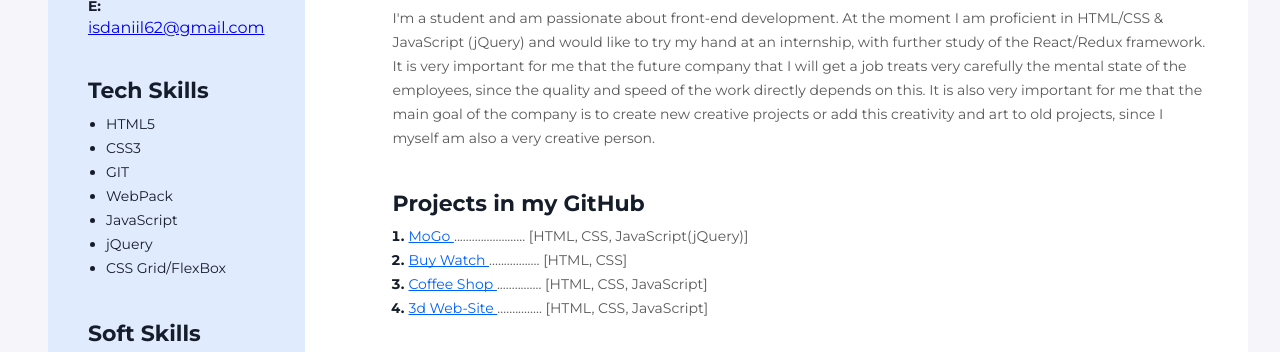
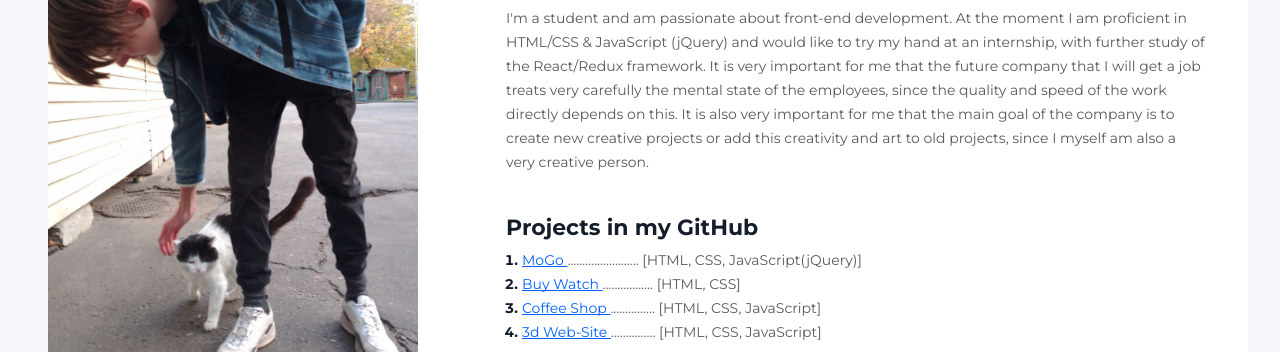
Before and after one commit to AzovUA/My-resume, a plain HTML site: page index.html in a window 1280 px wide. Shown: the part 216-568 px from the top of the page. Drawn offline with Linux system fonts and the light colour scheme; the site is published under a folder, as on GitHub Pages, so addresses that start at the root find nothing.

Commit message:
Update index.html

```diff
--- a/index.html
+++ b/index.html
@@ -123,7 +123,7 @@
         </div><!-- Main content -->
 
             <aside class="sidebar">
-                <img src="/img/photo_2022-11-10_19-29-46.jpg" alt="My photo" width="370px">
+                <img src="./img/photo_2022-11-10_19-29-46.jpg" alt="My photo" width="370px">
 
                 <div class="sidebar-content">
                     <div class="contacts-container">
```
